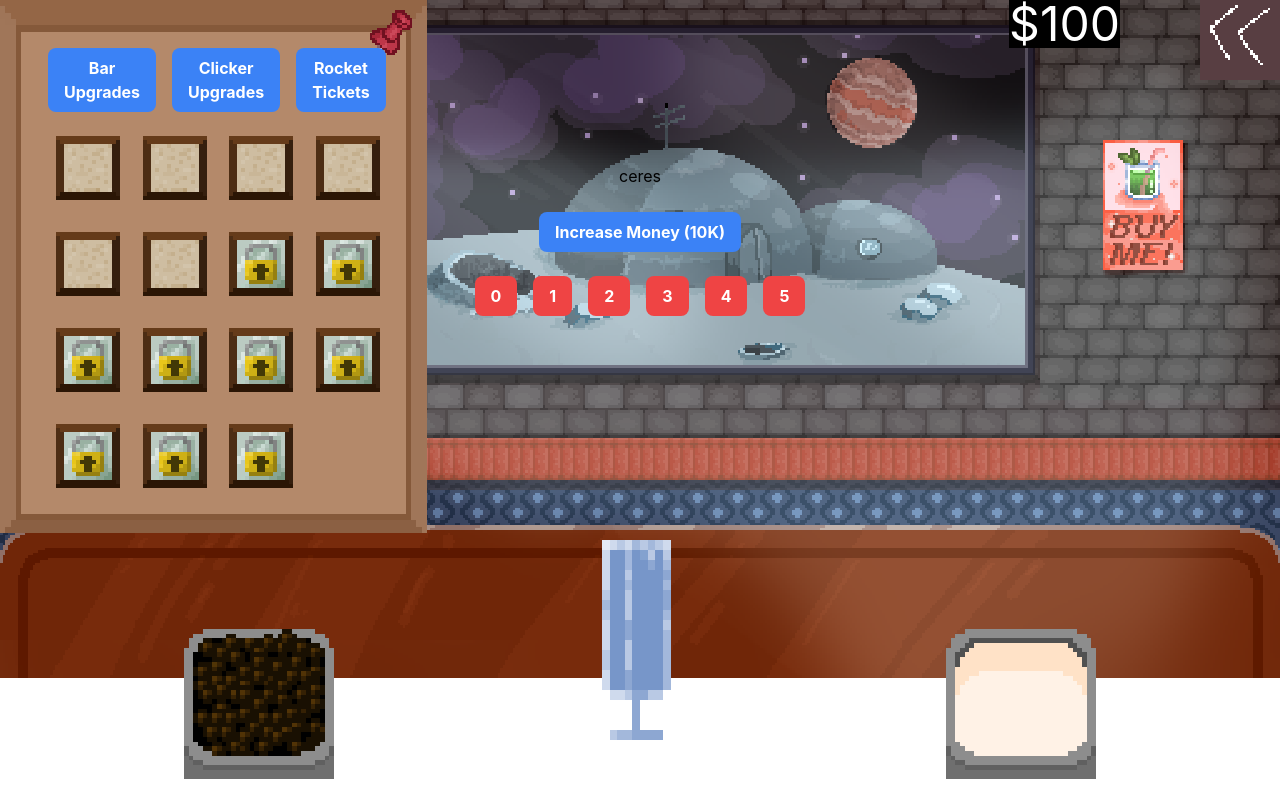
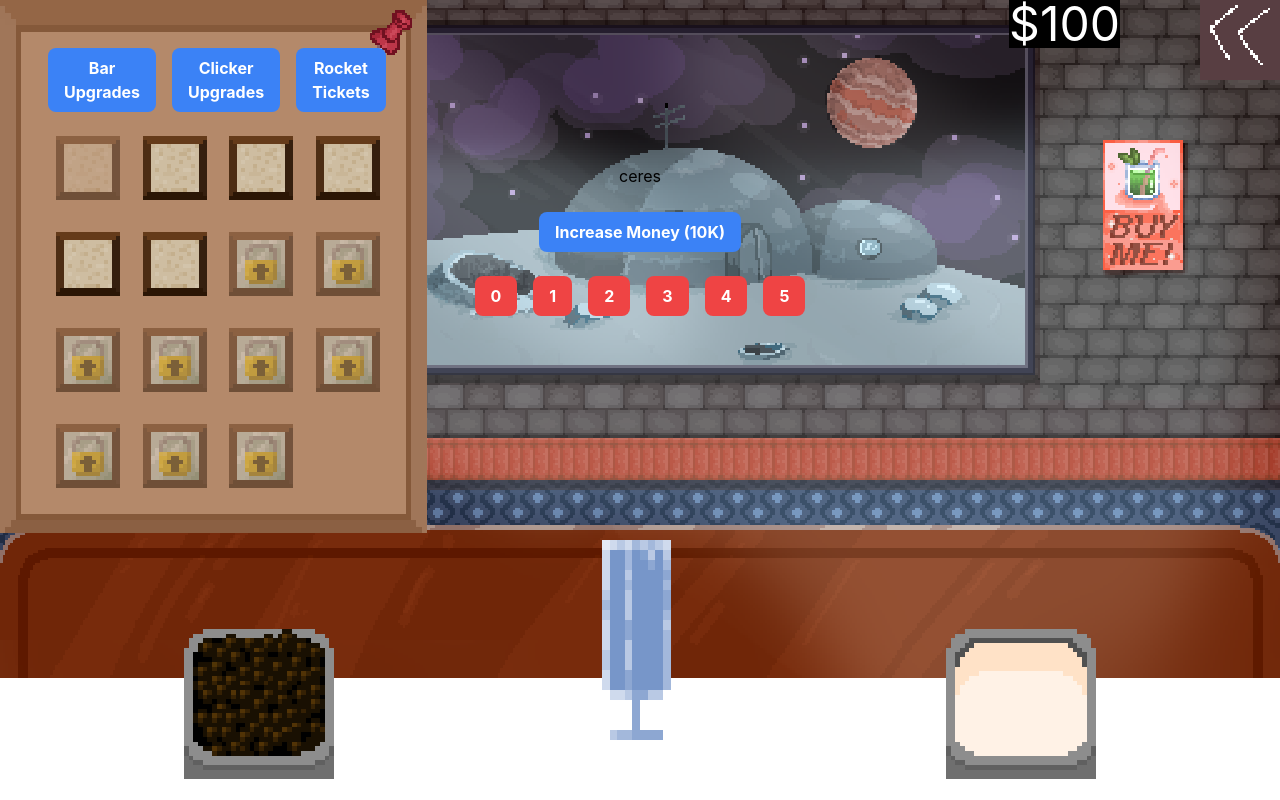
Before and after one commit to tomheaton/clicker-jam-winter-2023, a React (Vite) app: page / in a window 1280 px wide. Both pictures are taken after a click on the button "start game". Built offline with nearby package versions, Linux system fonts and the light colour scheme.

Commit message:
upgrades work

```diff
--- a/src/components/shop_upgrade_button.tsx
+++ b/src/components/shop_upgrade_button.tsx
@@ -1,4 +1,4 @@
-import React from "react";
+import React, { useState } from "react";
 import { Upgrades } from "@utils/types";
 import { useGameData } from "@hooks/game_data";
 import { DATA } from "../data";
@@ -15,24 +15,26 @@ const ShopUpgradeButton: React.FC<Props> = ({
   planetName,
 }) => {
   const { gameData } = useGameData();
+  const [stage, setStage] = useState<number>(0);
 
   const handleBuy = () => {
-
+    if (locked) return;
   }
 
   // TODO: @gonk pass in sprite texture once we have upgrade textures
   return (
     <button
-      className={"w-[64px] h-[64px] group m-4"}
+      disabled={ locked || gameData.money < costs[stage] }
+      className={"w-[64px] h-[64px] group m-4 opacity-100 disabled:cursor-auto"}
       onClick={handleBuy}
     >
       <img
-        className={"pixel w-full h-full"}
+        className={"pixel w-full h-full disabled:opacity-20"}
         src={`assets/upgrades/${ locked ? "locked_upgrade" : "test_upgrade_sprite" }.png`}
         alt={`${name} upgrade sprite`}
       />
 
-      <div className={"scale-0 bg-red-500 absolute z-[2] group-hover:scale-100"}>
+      <div className={"scale-0 bg-red-500 absolute z-[2] group-hover:scale-100 opacity-100 disabled:opacity-100"}>
         <p>
           { locked ? "Upgrade locked": name }
           <br/>
--- a/src/data/index.ts
+++ b/src/data/index.ts
@@ -233,7 +233,7 @@ const BAR_UPGRADES: {
       name: "More customers",
       texture: "more_customers",
       description: "Is the bar even big enough?",
-      costs: [20, 100, 200, 500],
+      costs: [20_000, 100, 200, 500],
       flatIncrease: true,
       increases: [1, 2, 5, 10],
     },
```
